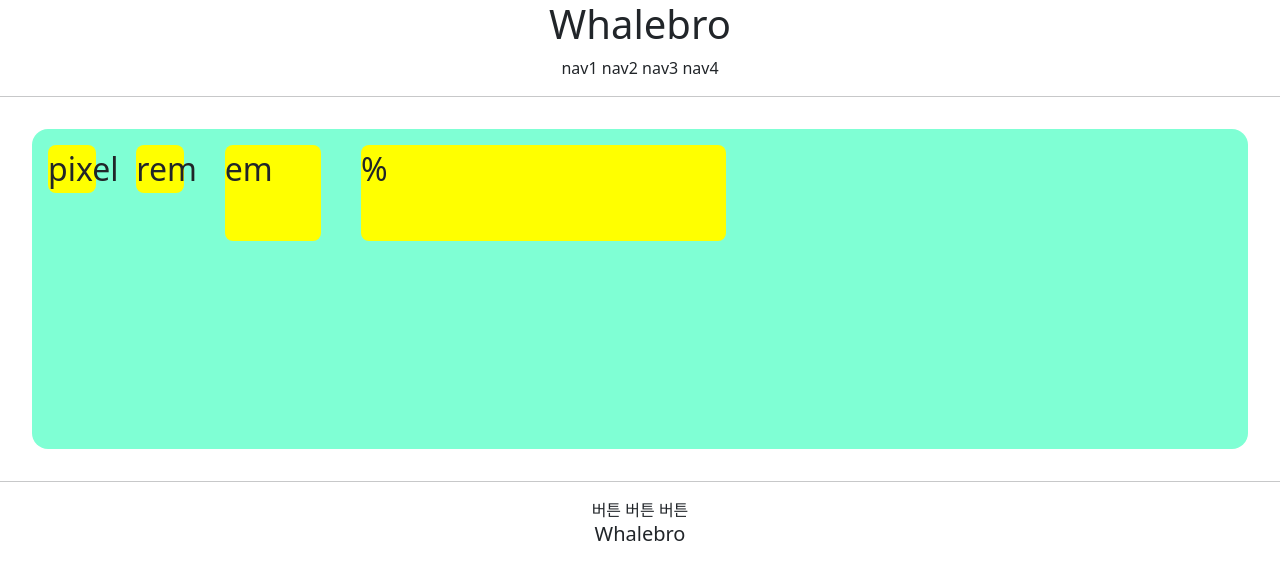
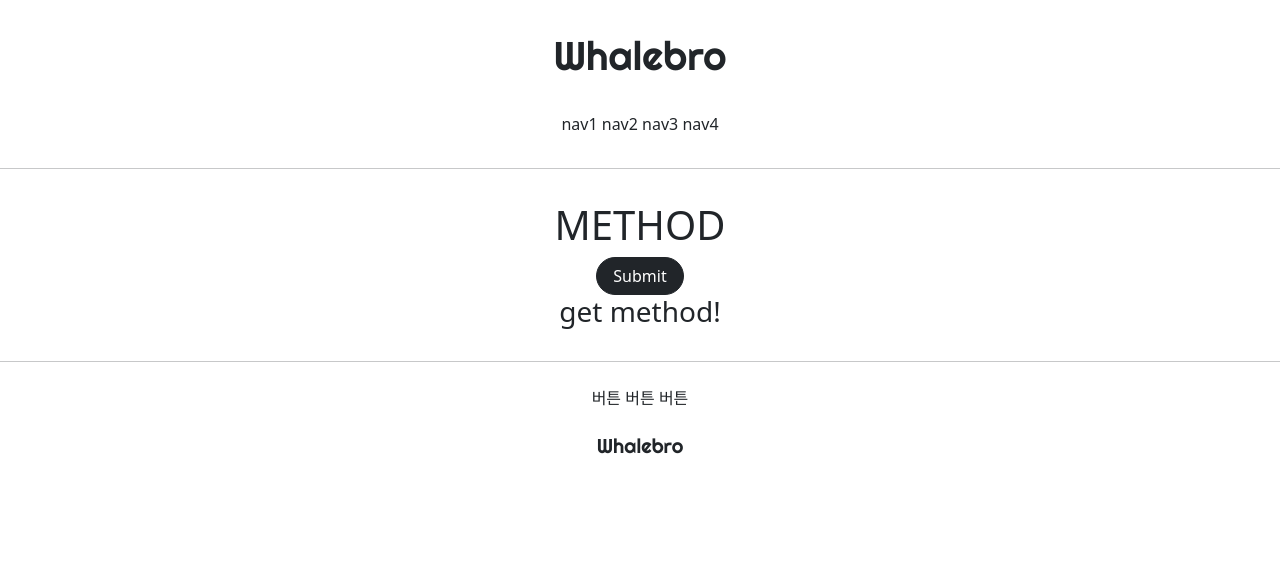
Before and after one commit to tkxksdl2/gis_copy, a Django app: page /accounts/hello_world/ in a window 1280 px wide. Shown: the top 580 px of the page. Run offline with Django 3.2, Linux system fonts and the light colour scheme; parts of the project's set-up code (start-up, migrations or seed data) failed here and were passed over.

Commit message:
gis 07/08 6ban reupload practice 2. get/post

```diff
--- a/accountapp/templates/accountapp/hello_world.html
+++ b/accountapp/templates/accountapp/hello_world.html
@@ -1,24 +1,18 @@
 {% extends 'base.html' %}
 {% block content %}
-<div style="height: 20rem; background-color: aquamarine; margin: 2rem; border-radius: 1rem; font-size:2rem;">
 
-<style>
-    .testing{
-        background-color: yellow;
-        margin: 1rem;
-        height:48px;
-        width: 48px;
-        border-radius: .5rem;
-        display: inline-block;
+<div style="margin: 2rem; text-align: center">
 
-    }
-</style>
+    <h1>METHOD</h1>
 
+    <form action="/accounts/hello_world/" method = 'post'>
+        {% csrf_token %}
+        <input type="submit" class="btn btn-dark px-3 rounded-pill" >
 
-        <div class="testing" style="height: 48px; width:48px; ">pixel </div>
-        <div class="testing" style="height: 3rem; width:3rem; ">rem </div>
-        <div class="testing" style="height: 3em; width:3em; ">em </div>
-        <div class="testing" style="height: 30%; width:30%; ">% </div>
+    </form>
+
+    <h3>{{ text }}</h3>
 
 </div>
+
 {% endblock %}
--- a/accountapp/views.py
+++ b/accountapp/views.py
@@ -6,4 +6,9 @@ from django.shortcuts import render
 
 
 def hello_world(request):
-    return render(request, 'accountapp/hello_world.html')
+    if request.method == 'POST':
+        return render(request, 'accountapp/hello_world.html',
+                      context={'text': 'post method!'})
+    else:
+        return render(request, 'accountapp/hello_world.html',
+                      context={'text':'get method!'})
--- /dev/null
+++ b/static/base.css
@@ -0,0 +1,14 @@
+.header_logo{
+    margin:2rem 0;
+    font-family: 'Righteous', cursive;"
+}
+.footer_logo{
+    margin:1.5rem 0;
+    font-family: 'Righteous', cursive;
+}
+.header_button{
+    margin-bottom: 2rem;
+}
+.footer_button{
+    margin-top:1.5rem;
+}
```
Also changed, not shown: accountapp/migrations/0001_initial.py (added), accountapp/migrations/__init__.py (added).
